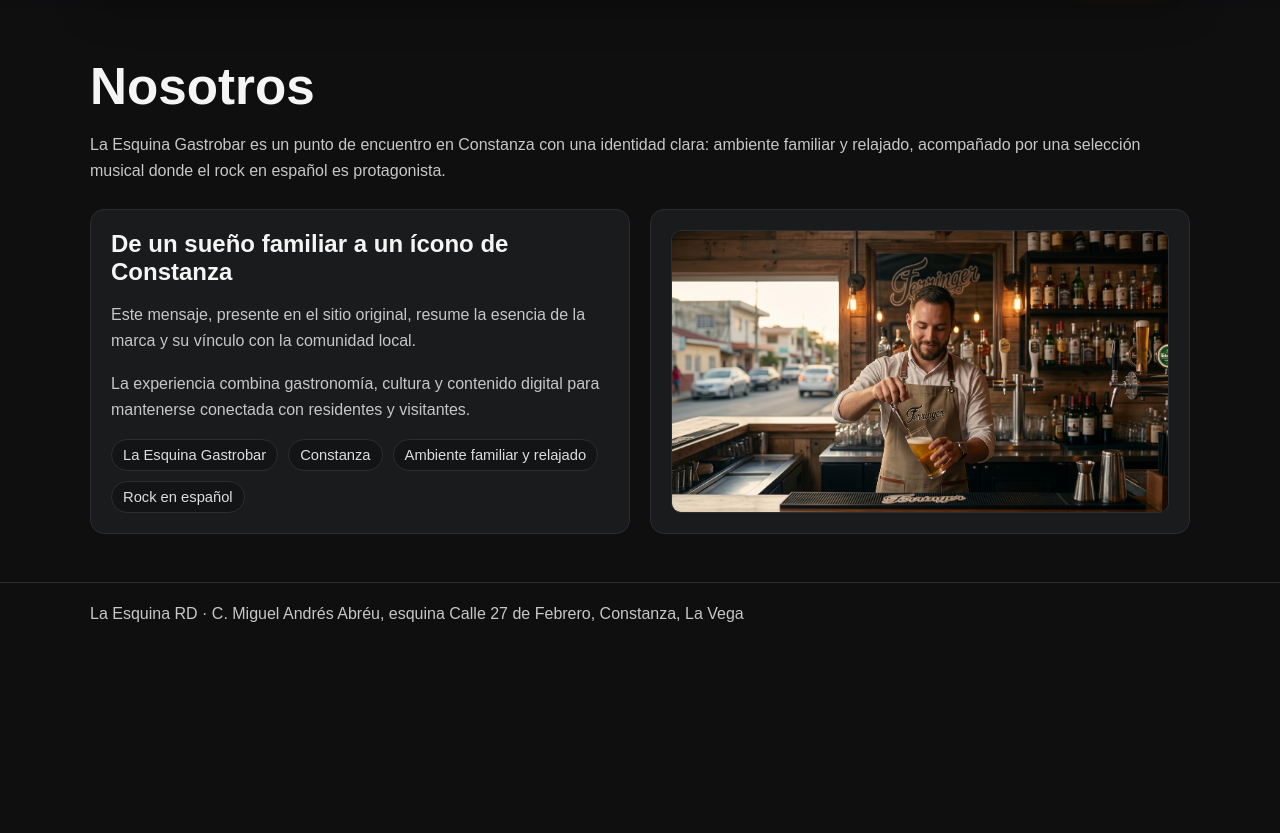
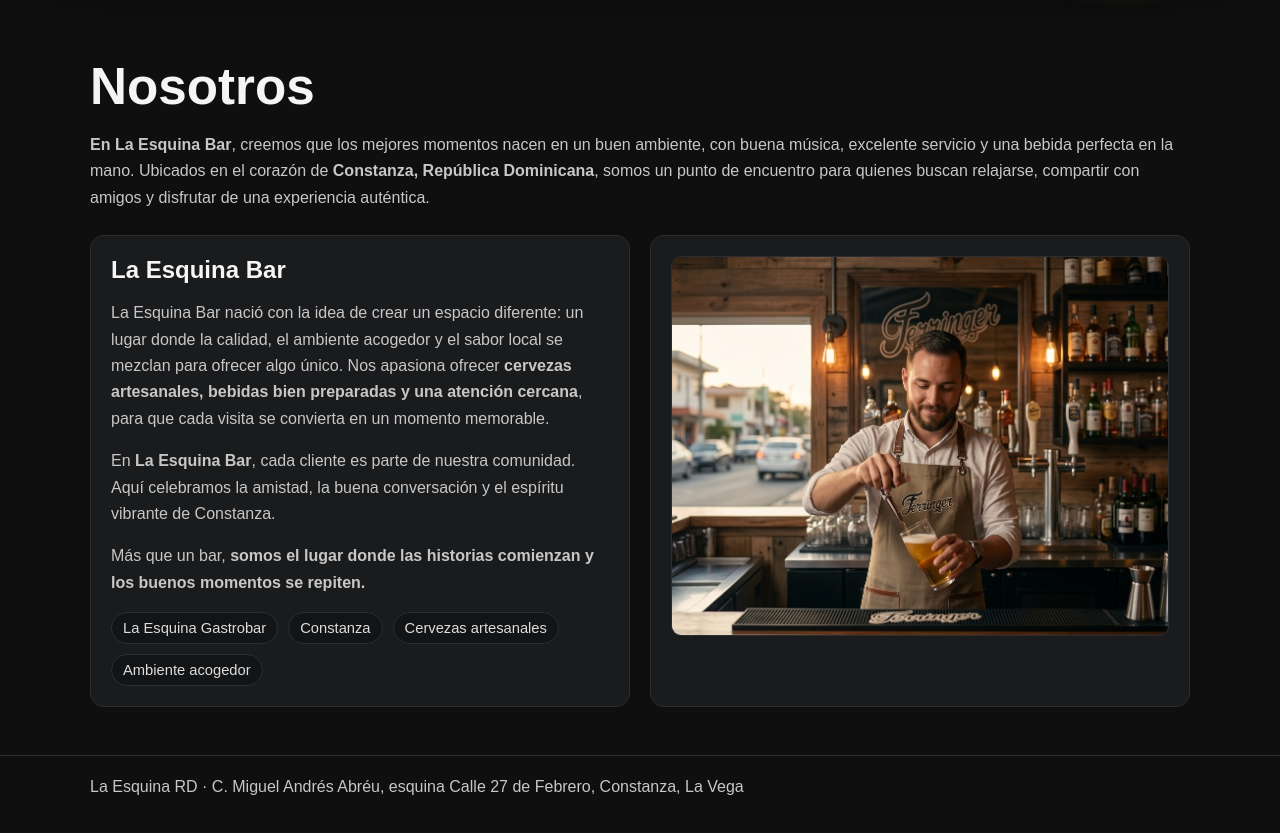
Before and after one commit to ezequielblackgalaxx-design/laesquinabar, a plain HTML site: page nosotros.html in a window 1280 px wide. Shown: the part 97-930 px from the top of the page. Before the commit the page ends 800 px from the top, so only its background shows below. Drawn offline with Linux system fonts and the light colour scheme.

Commit message:
Ajustar brillo del video en home y actualizar texto de Nosotros

```diff
--- a/nosotros.html
+++ b/nosotros.html
@@ -55,18 +55,19 @@
 
   <main class="container">
     <h1>Nosotros</h1>
-    <p>La Esquina Gastrobar es un punto de encuentro en Constanza con una identidad clara: ambiente familiar y relajado, acompañado por una selección musical donde el rock en español es protagonista.</p>
+    <p><strong>En La Esquina Bar</strong>, creemos que los mejores momentos nacen en un buen ambiente, con buena música, excelente servicio y una bebida perfecta en la mano. Ubicados en el corazón de <strong>Constanza, República Dominicana</strong>, somos un punto de encuentro para quienes buscan relajarse, compartir con amigos y disfrutar de una experiencia auténtica.</p>
 
     <div class="split">
       <section class="panel">
-        <h2>De un sueño familiar a un ícono de Constanza</h2>
-        <p>Este mensaje, presente en el sitio original, resume la esencia de la marca y su vínculo con la comunidad local.</p>
-        <p>La experiencia combina gastronomía, cultura y contenido digital para mantenerse conectada con residentes y visitantes.</p>
+        <h2><strong>La Esquina Bar</strong></h2>
+        <p>La Esquina Bar nació con la idea de crear un espacio diferente: un lugar donde la calidad, el ambiente acogedor y el sabor local se mezclan para ofrecer algo único. Nos apasiona ofrecer <strong>cervezas artesanales, bebidas bien preparadas y una atención cercana</strong>, para que cada visita se convierta en un momento memorable.</p>
+        <p>En <strong>La Esquina Bar</strong>, cada cliente es parte de nuestra comunidad. Aquí celebramos la amistad, la buena conversación y el espíritu vibrante de Constanza.</p>
+        <p>Más que un bar, <strong>somos el lugar donde las historias comienzan y los buenos momentos se repiten.</strong></p>
         <div class="tags">
           <span class="tag">La Esquina Gastrobar</span>
           <span class="tag">Constanza</span>
-          <span class="tag">Ambiente familiar y relajado</span>
-          <span class="tag">Rock en español</span>
+          <span class="tag">Cervezas artesanales</span>
+          <span class="tag">Ambiente acogedor</span>
         </div>
       </section>
       <section class="panel">
```
Also changed, not shown: index.html (+3 -2 lines).
